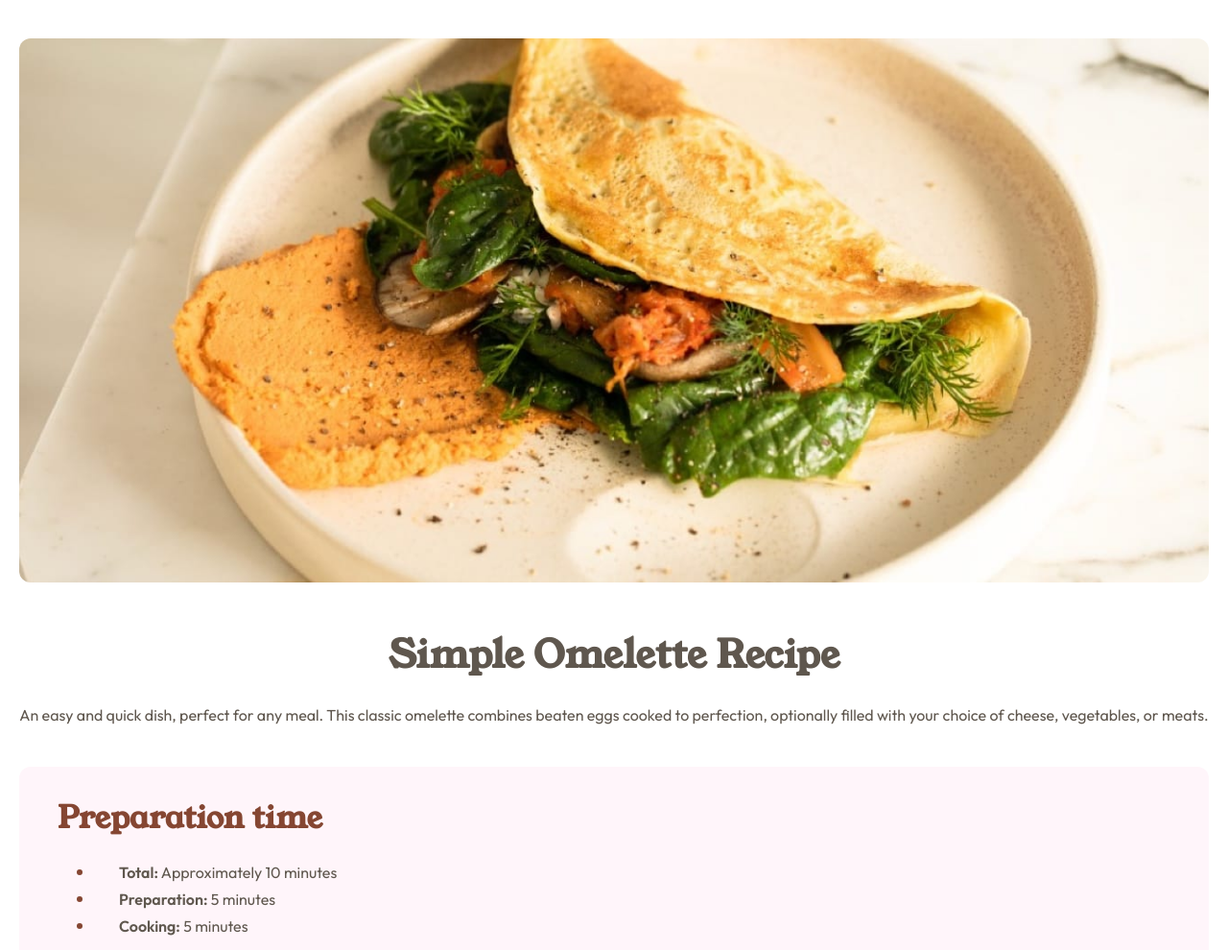
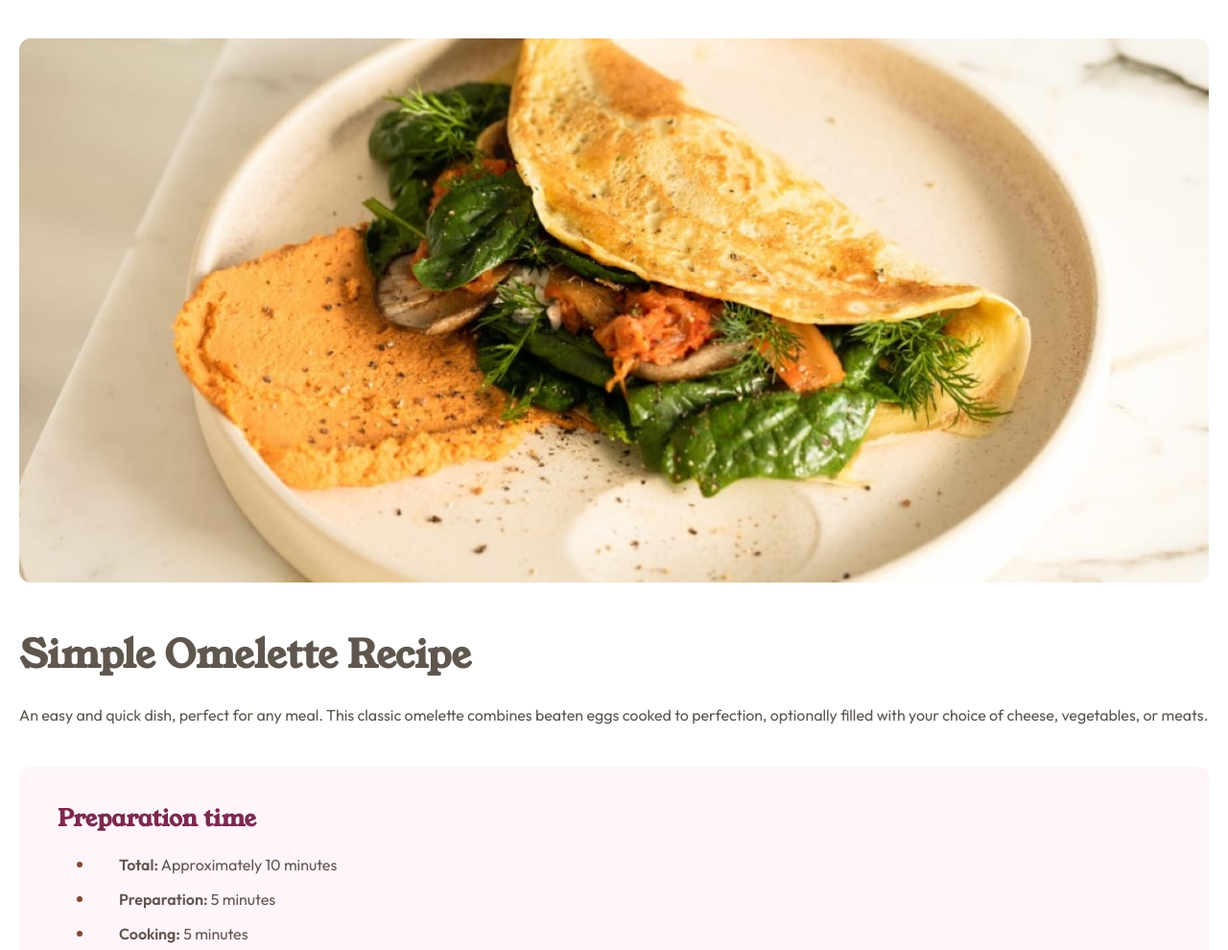
Before and after one commit to D3c1pher/fem-recipe-page, a website built with Vite: page index.html in a window 1280 px wide. Shown: the top 990 px of the page at 96% size. Built offline with nearby package versions, Linux system fonts and the light colour scheme.

Commit message:
Updated style.css styling

```diff
--- a/style.css
+++ b/style.css
@@ -45,11 +45,11 @@ h2 {
   color: hsl(14, 45%, 36%);
 }
 
-h3, span {
+#preparation h2, span {
   font-weight: 600;
 }
 
-h3 {
+#preparation h2 {
   margin: 0 0 1.25rem 0;
   font-size: 24px;
   color: hsl(332, 51%, 32%);
@@ -58,11 +58,13 @@ h3 {
 ul li{
   position: relative;
   padding: 0 0 0 2.75rem;
+  margin: 0.5rem 0 0 0;
   line-height: 1.75;
 }
 
 ol li {
   padding: 0 0 0 2rem;
+  margin: 1rem 0 0 0;
   line-height: 1.75;
 }
 
@@ -106,14 +108,13 @@ ol {
   border-top: 1px solid hsl(30, 18%, 87%);
   margin: 1.25rem;
 }
-/* ===== General Styling Start ===== */
+/* ===== General Styling End ===== */
 
 /* ===== Header Styling Start ===== */
 #header {
   display: flex;
   flex-direction: column;
-  align-items: center; /* Center align items horizontally */
-  text-align: left; /* Align text content to the left */
+  align-items: left;
 }
 
 #header img {
@@ -123,7 +124,7 @@ ol {
   margin-bottom: 1.75rem;
 }
 
-#header > h1, #header > p {
+#header h1, #header p {
   margin: 1.75rem 0 0 0;
 }
 /* ===== Header Styling End ===== */
@@ -141,10 +142,11 @@ ol {
   display: grid;
   grid-template-columns: 1fr 1fr;
   grid-column-gap: 1.25rem;
-  /* border: 3px solid #ccc; */
+  padding-top: 1rem;
+  /* border: 3px solid #ccc; */ /* For checking layout */
 }
 
-#nutrition .nutrient,#nutrition .value {
+#nutrition .nutrient, #nutrition .value {
   margin-left: 1.25rem;
 }
 
@@ -169,3 +171,8 @@ ol {
   }
 }
 /* ===== Responsive Media Queries End ===== */
+
+/* ===== FEM Attribution Styling Start ===== */
+.attribution { font-size: 11px; text-align: center; }
+.attribution a { color: hsl(228, 45%, 44%); }
+/* ===== FEM Attribution Styling End ===== */
```
